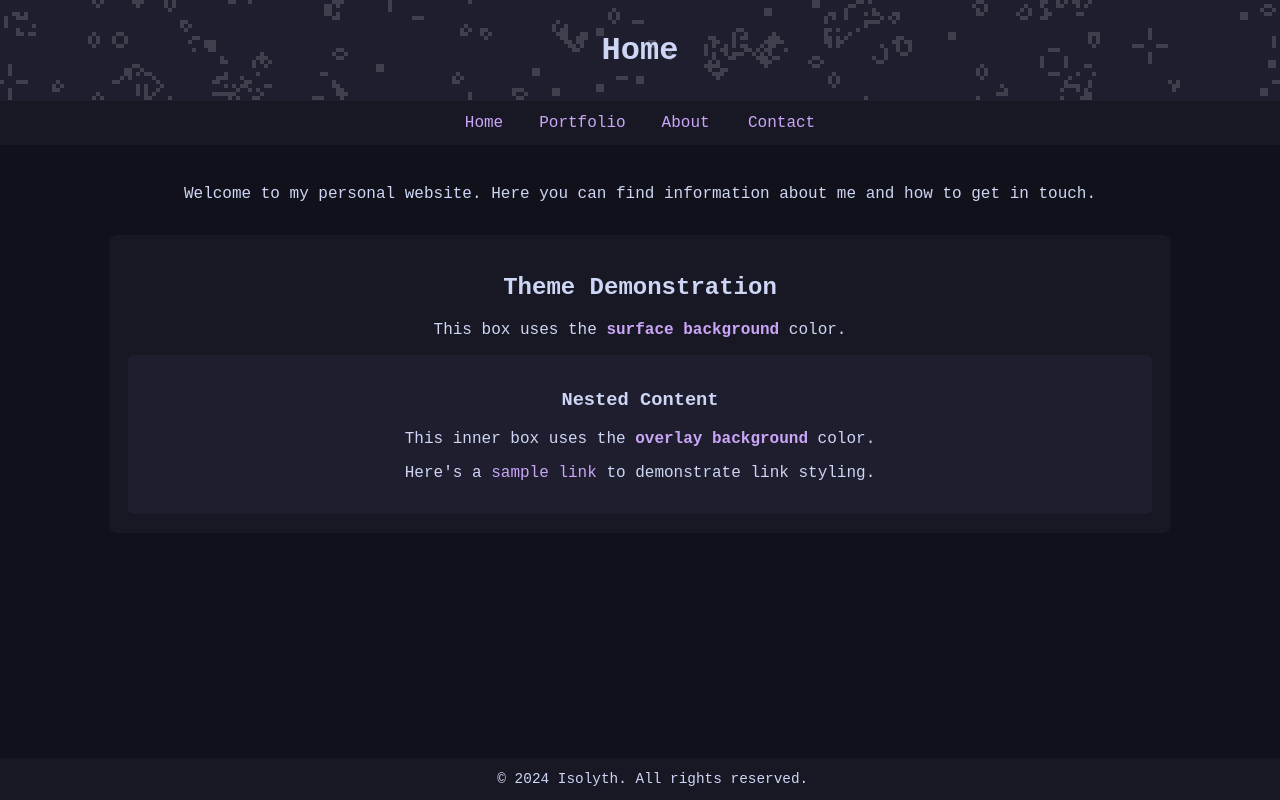
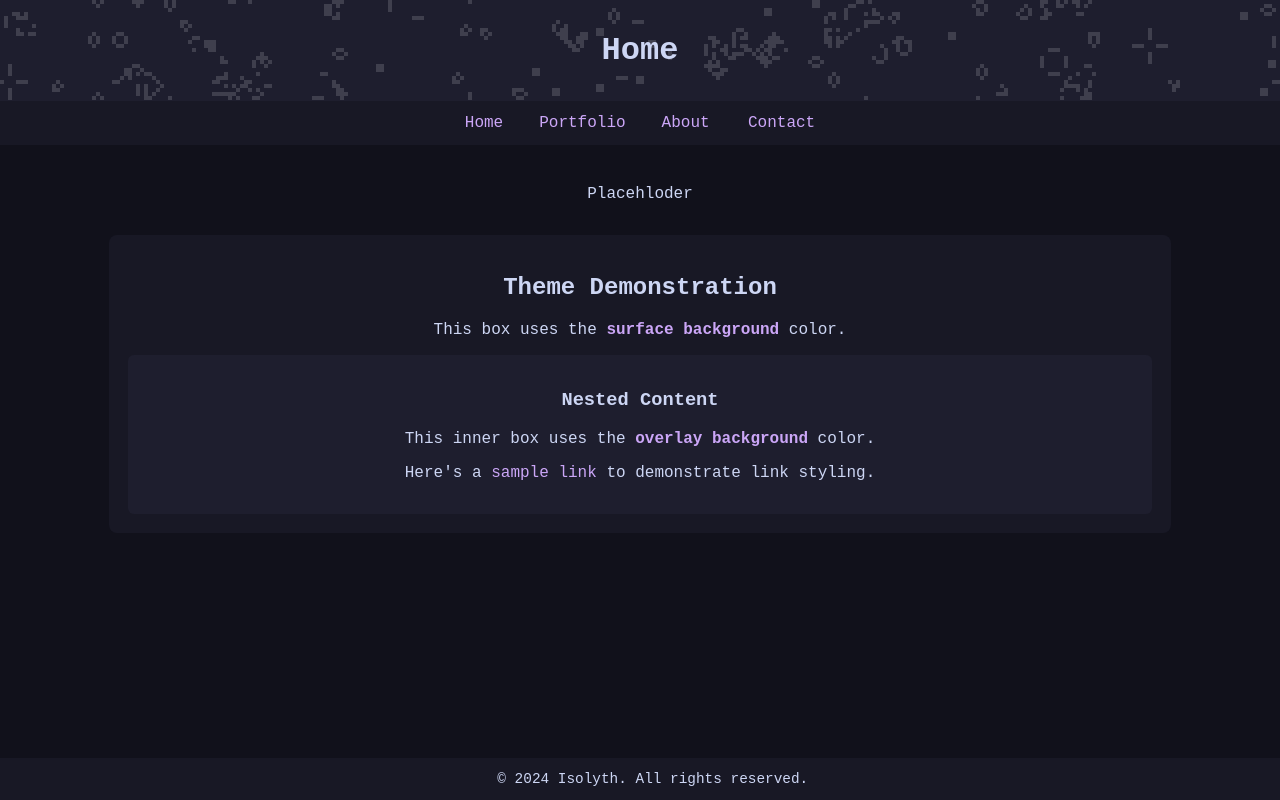
Before and after one commit to Isolyth/Personal-Website, a SvelteKit app: page / in a window 1280 px wide. Built offline with nearby package versions, Linux system fonts and the light colour scheme; a web font is replaced by a local one.

Commit message:
placeholder text

```diff
--- a/src/routes/+page.svelte
+++ b/src/routes/+page.svelte
@@ -36,7 +36,7 @@
 </style>
 
 <div class="page-content">
-    <p>Welcome to my personal website. Here you can find information about me and how to get in touch.</p>
+    <p>Placehloder</p>
 
     <div class="content-box">
         <h2>Theme Demonstration</h2>
```
